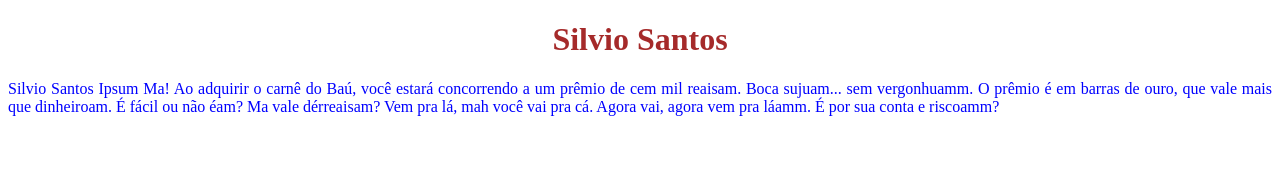
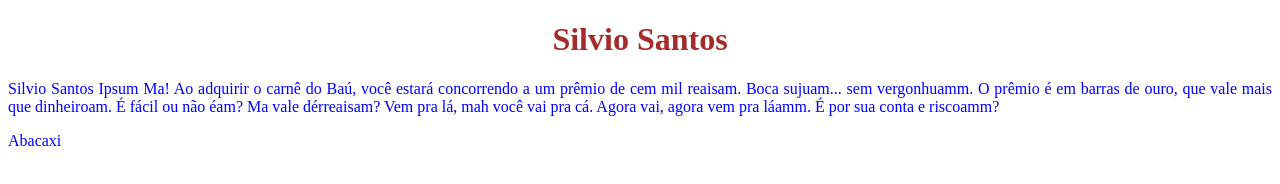
Before and after one commit to eliasmelofilho1/aulagit123, a plain HTML site: page index.html in a window 1280 px wide. Drawn offline with Linux system fonts and the light colour scheme.

Commit message:
nova versão do código

```diff
--- a/index.html
+++ b/index.html
@@ -13,12 +13,14 @@
         p {
             color: blue;
             text-align: justify;
+
         }
     </style>
 </head>
 <body>
     <h1>Silvio Santos</h1>
     <p>Silvio Santos Ipsum Ma! Ao adquirir o carnê do Baú, você estará concorrendo a um prêmio de cem mil reaisam. Boca sujuam... sem vergonhuamm. O prêmio é em barras de ouro, que vale mais que dinheiroam. É fácil ou não éam? Ma vale dérreaisam? Vem pra lá, mah você vai pra cá. Agora vai, agora vem pra láamm. É por sua conta e riscoamm?</p>
+    <p>Abacaxi</p>
 
 </body>
 </html>
```
